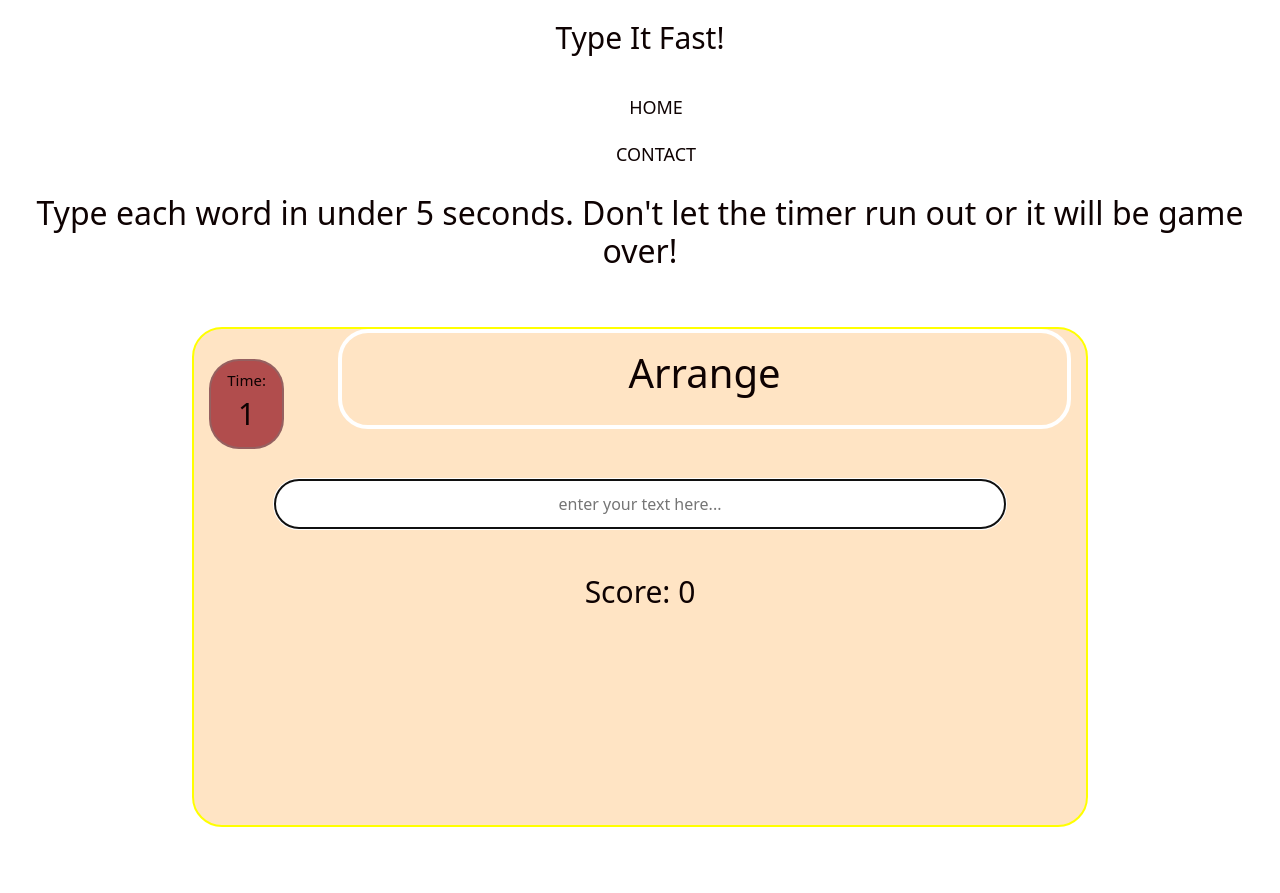
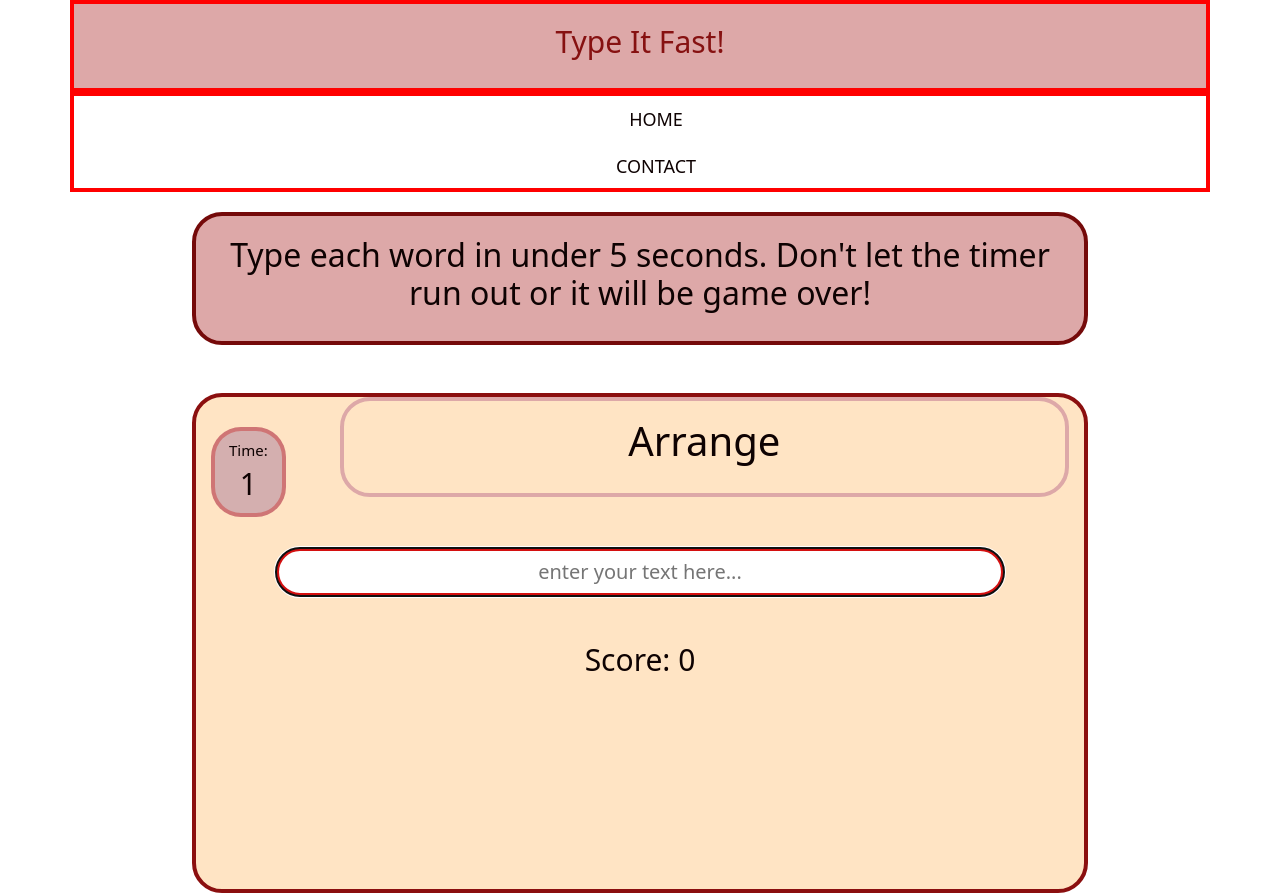
Before and after one commit to BegumDev/Project-Milestone-2, a plain HTML site: page index.html in a window 1280 px wide. Before the commit the page ends 827 px from the top, so only its background shows below. Drawn offline with nearby package versions, Linux system fonts and the light colour scheme.

```diff
--- a/assets/css/style.css
+++ b/assets/css/style.css
@@ -5,7 +5,10 @@
 /* Index.html page */
 /*==================================================================*/
 /*_________________________________Header Styling____________________*/
-
+.logo{
+    border: 4px solid red;
+    background-color: #dda8a8;
+}
 .logo h1{
     text-align: center;
     padding: 20px;
@@ -13,10 +16,12 @@
 }
 .logo a{
     text-decoration: none;
-    color: #0e0202;
+    color: #861111;
 }
 .menu{
+    height: 100px;
     text-align: center;
+    border: 4px solid red;
 }
 .menu li{
     list-style: none;
@@ -34,7 +39,14 @@
 
 
 .instructions{
+    width: 70%;
     text-align: center;
+    border: 4px solid rgb(117, 10, 10);
+    border-radius: 30px;
+    padding: 20px;
+    margin: 0 auto;
+    margin-top: 20px;
+    background-color: #dda8a8;
 }
 
 .game-box{
@@ -45,11 +57,11 @@
     margin: 0 auto;
     width: 70%;
     border-radius: 30px;
-    border: 2px solid yellow;
+    border: 4px solid rgb(139, 15, 15);
 }
 .time-box{
-    border: 2px solid #7777;
-    background-color: rgb(177, 77, 77);
+    border: 4px solid rgba(201, 50, 50, 0.467);
+    background-color: rgb(212, 175, 175);
     height: 90px;
     width: 75px;
     text-align: center;
@@ -65,7 +77,7 @@
 }
 .word-display{
     font-size: 40px;
-    border: 4px solid #ffffff;
+    border: 4px solid #dda8a8;
     border-radius: 30px;
     height: 100px;
     width: 200px;
@@ -79,11 +91,12 @@
     width: 80%;
     margin: 0 auto;
     height: 50px;
-    border: 4px solid #ffffff;
+    border: 4px solid #d41010;
     border-radius: 30px;
     padding-left: 25px;
     padding-right: 25px;
     text-align: center;
+    font-size: 20px;
 }
 .message{
     margin-top: 20px;
@@ -110,6 +123,7 @@
     font-size: 20px;
     text-align: center;
     margin: auto;
+    margin-top: 100px;
     background-color: beige;
 }
 
```
Also changed, not shown: contact.html (+7 -5 lines).
